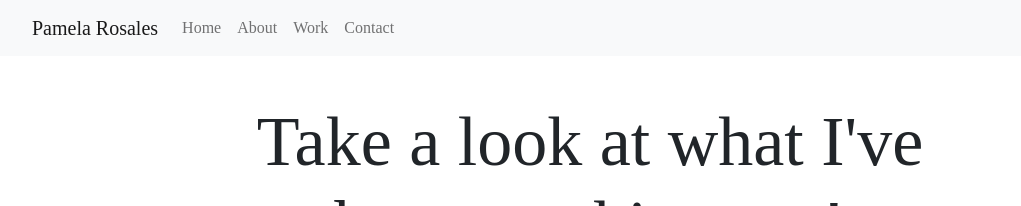
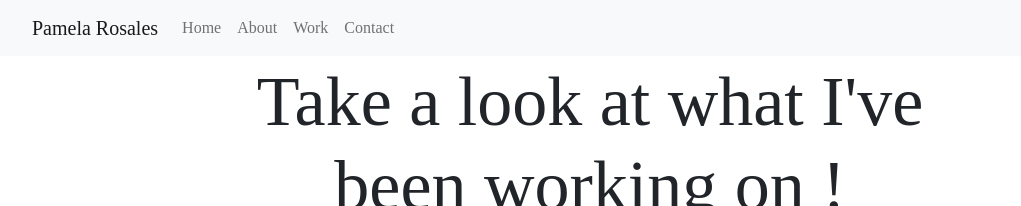
Before and after one commit to Pamelar10/Portfolio-Project, a plain HTML site: page work.html in a window 1280 px wide. Shown: the top 206 px of the page, without its empty margins (50-1071 px from the left). Drawn offline with nearby package versions, Linux system fonts and the light colour scheme.

Commit message:
minor changes to css

```diff
--- a/style.css
+++ b/style.css
@@ -107,10 +107,6 @@ p {
     margin: 30px;
 }
 
-.work-section {
-    padding: 20px;
-    margin: 0;
-}
 
 footer .email-link {
   text-decoration: none;
```
